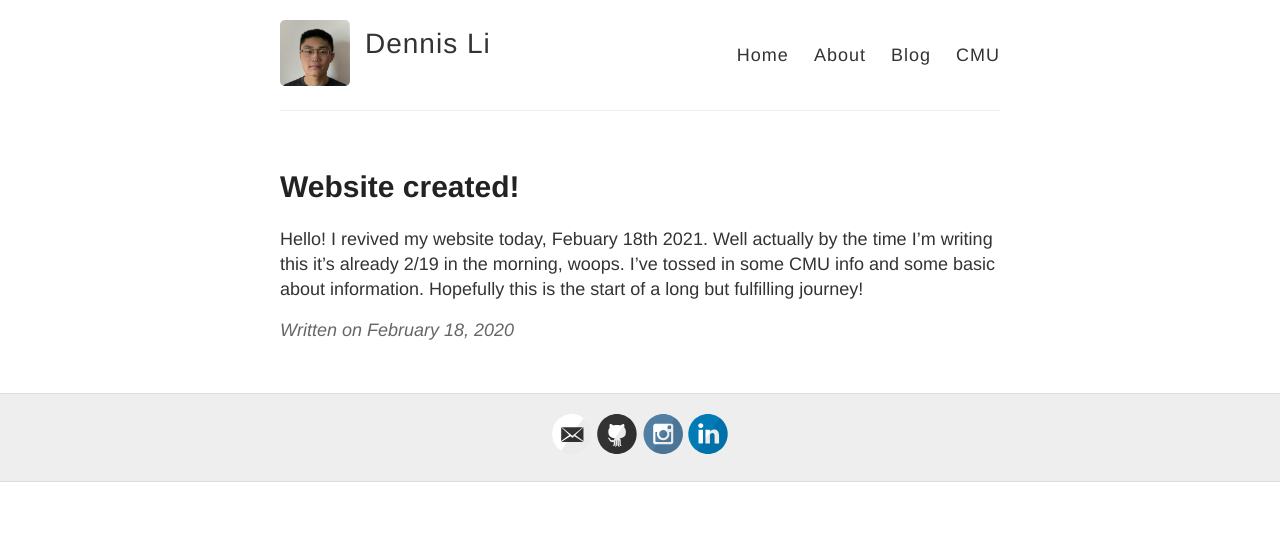
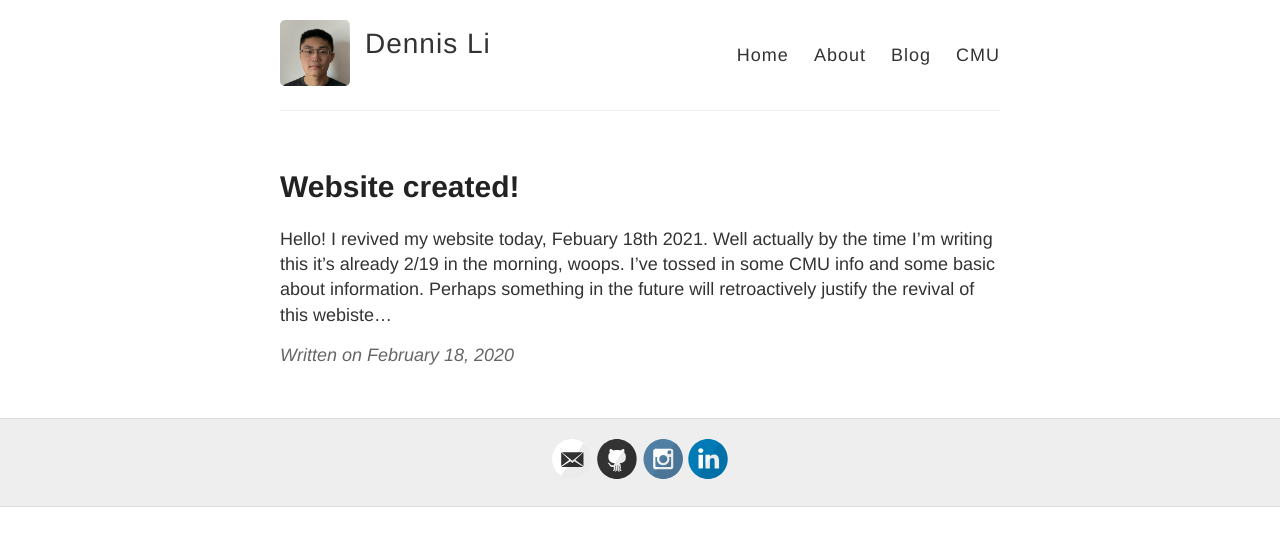
Before and after one commit to dennisli51/dennisli51.github.io, a Jekyll site: the page built from _posts/2020-2-18-Hello-World.md, in a window 1280 px wide. Shown: the top 546 px of the page. Built offline with Jekyll 4.4.1, drawn with Linux system fonts in a browser that asks for light colours.

Commit message:
Update 2020-2-18-Hello-World.md

```diff
--- a/_posts/2020-2-18-Hello-World.md
+++ b/_posts/2020-2-18-Hello-World.md
@@ -5,5 +5,5 @@ title: Website created!
 
 Hello! I revived my website today, Febuary 18th 2021. Well actually by the time
 I'm writing this it's already 2/19 in the morning, woops. I've tossed in some
-CMU info and some basic about information. Hopefully this is the start
-of a long but fulfilling journey!
+CMU info and some basic about information. Perhaps something in the future
+will retroactively justify the revival of this webiste...
```
